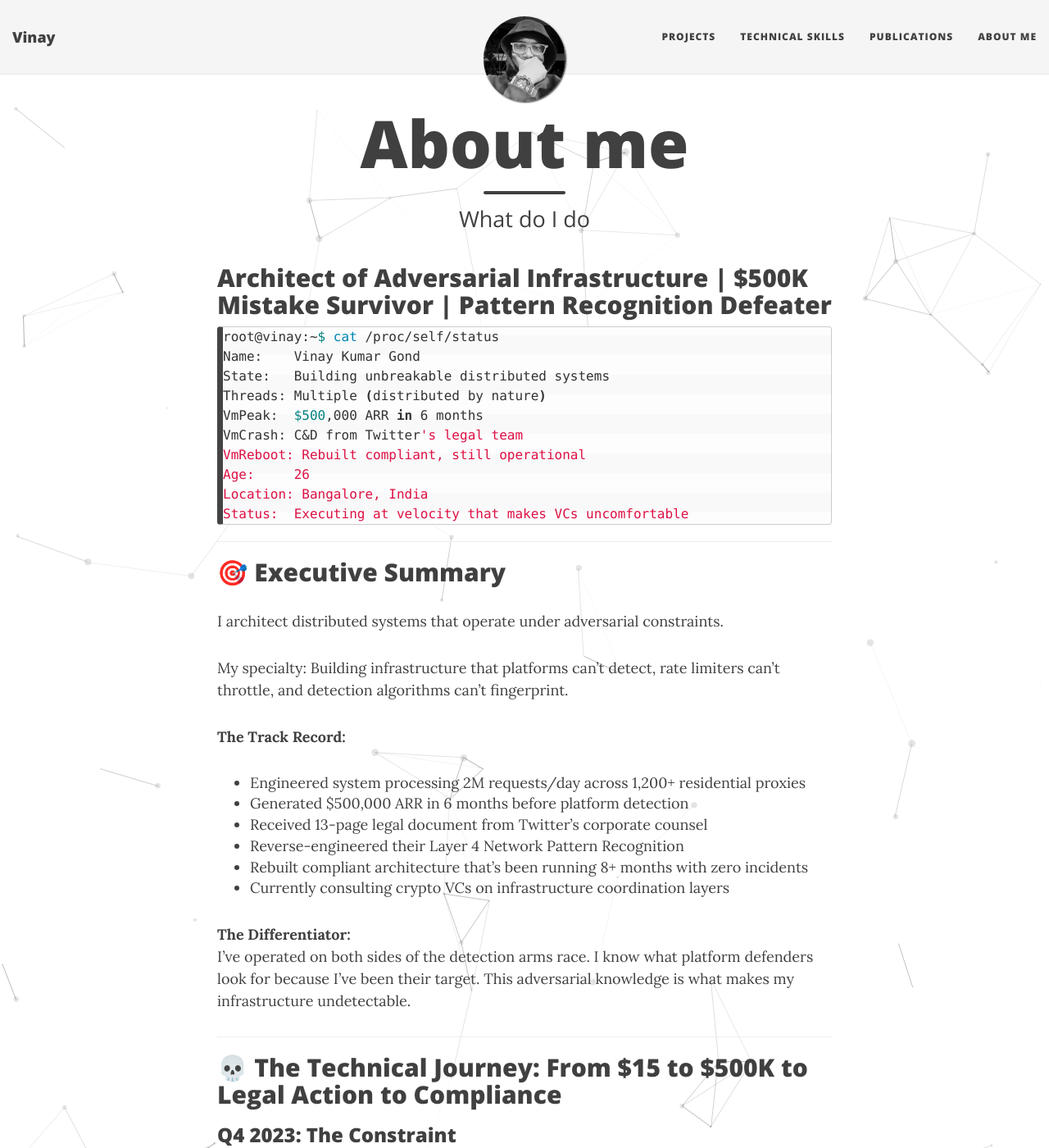
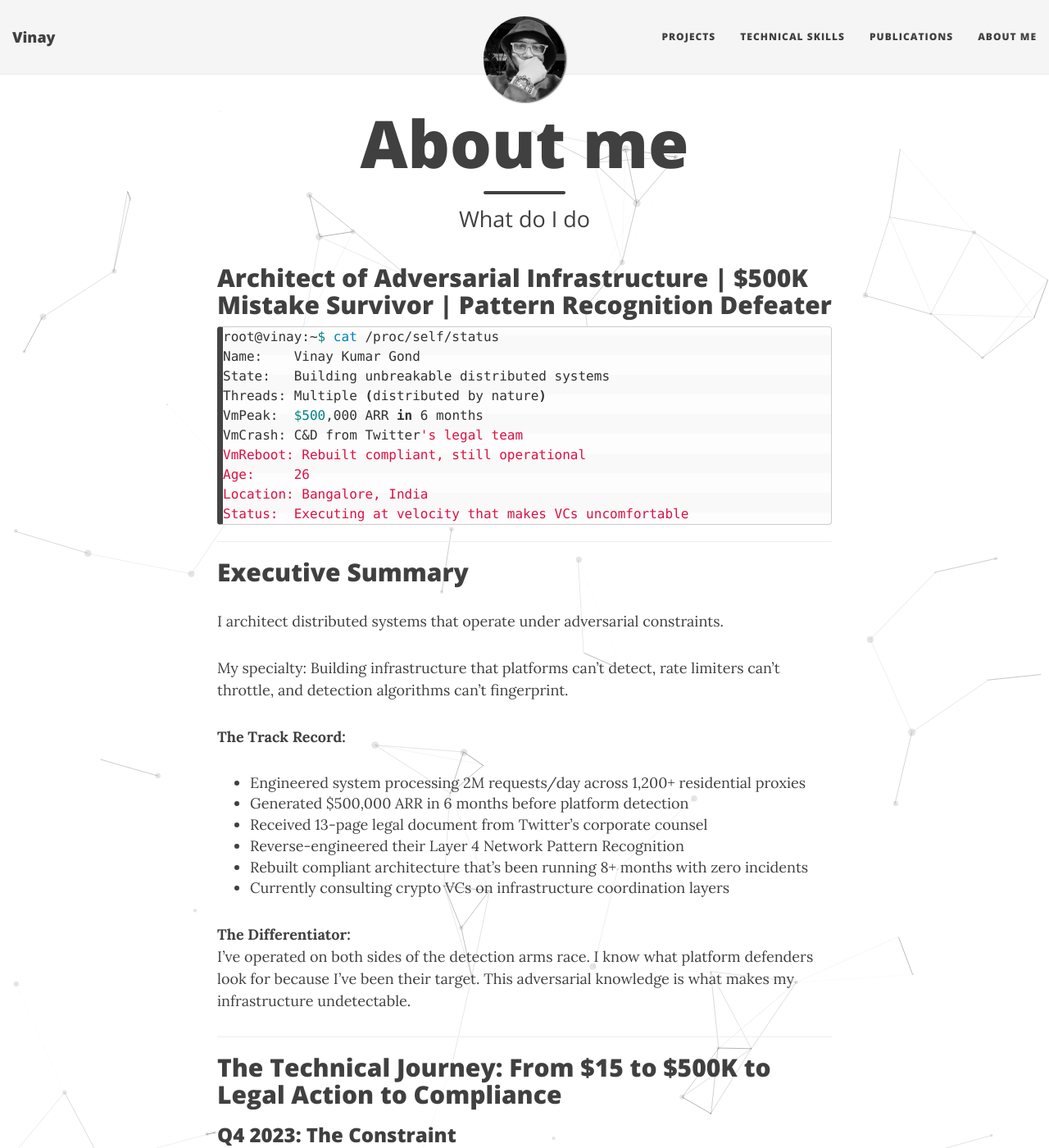
Before and after one commit to Vinaygond/Vinaygond.github.io, a Jekyll site: the page built from aboutme.md, in a window 1280 px wide and 1400 px high. Shown: the whole window at 82% size. Built offline with Jekyll 4.4.1, drawn with Linux system fonts in a browser that asks for light colours; nearby versions of some CDN libraries; some of the changed text lies outside the part shown.

```diff
--- a/aboutme.md
+++ b/aboutme.md
@@ -21,7 +21,7 @@ Status:  Executing at velocity that makes VCs uncomfortable
 
 ---
 
-## 🎯 Executive Summary
+## Executive Summary
 
 I architect distributed systems that operate under adversarial constraints.
 
@@ -40,7 +40,7 @@ I've operated on both sides of the detection arms race. I know what platform def
 
 ---
 
-## 💀 The Technical Journey: From $15 to $500K to Legal Action to Compliance
+## The Technical Journey: From $15 to $500K to Legal Action to Compliance
 
 ### Q4 2023: The Constraint
 - Financial runway: $15 in bank account
@@ -147,7 +147,7 @@ Sustainable revenue > spectacular throughput
 
 ---
 
-## 🧠 Core Technical Competencies
+## Core Technical Competencies
 
 ### Distributed Systems Architecture
 - Async I/O orchestration (Python AsyncIO, Node.js)
@@ -179,7 +179,7 @@ Sustainable revenue > spectacular throughput
 
 ---
 
-## 📊 Quantified Impact
+## Quantified Impact
 
 | Metric | V1 (Banned) | V2 (Compliant) | Context |
 |--------|-------------|----------------|---------|
@@ -192,7 +192,7 @@ Sustainable revenue > spectacular throughput
 
 ---
 
-## 🎯 Current Focus & Availability
+## Current Focus & Availability
 
 ### Active Projects
 
@@ -351,7 +345,7 @@ Realized practical engineering problems teach more than theoretical coursework.
 
 ---
 
-## 💡 Philosophy & Operating Principles
+## Philosophy & Operating Principles
 
 ### On Building Systems
 
@@ -402,7 +396,7 @@ Hence the technical post-mortem.
 
 ---
 
-## 🔮 Current Trajectory
+## Current Trajectory
 
 ### Short-term (0-6 months)
 - Scale X Lead Scraper V2 to $1M ARR
@@ -424,7 +418,7 @@ Hence the technical post-mortem.
 
 ---
 
-## 🤝 Collaboration & Engagement
+## Collaboration & Engagement
 
 ### Ideal Collaborations
 
@@ -460,7 +454,7 @@ Hence the technical post-mortem.
 ---
 
 
-# 💀 THE BOTTOM LINE 💀
+# THE BOTTOM LINE
 
 ## "I architect systems that platforms can't detect, rate limiters can't throttle, and detection algorithms can't fingerprint."
 
```
Also changed, not shown: other parts of aboutme.md (+1 -7 lines).
